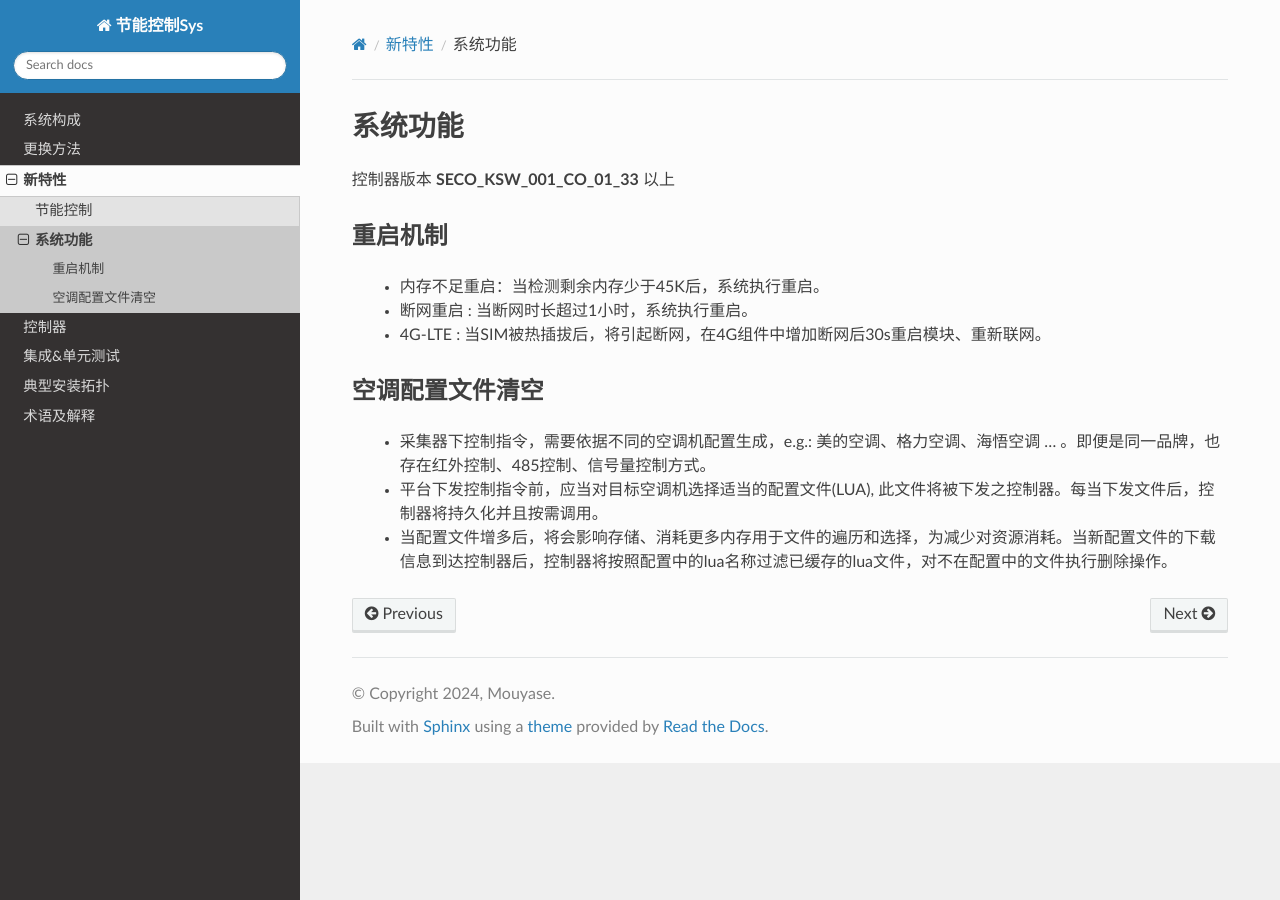
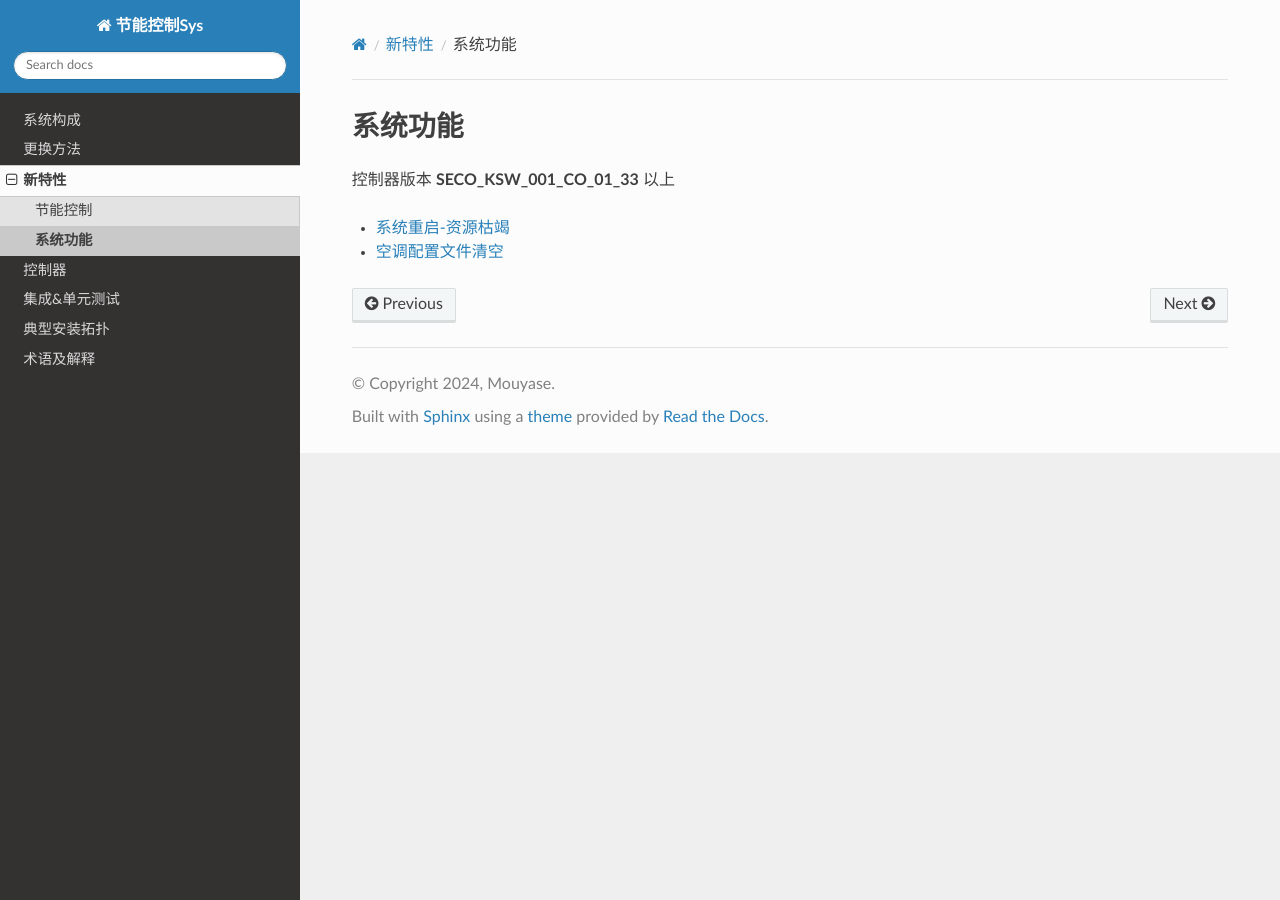
Before and after one commit to Muatrack/ControllerDocs, a Sphinx documentation site: the page built from docs/source/docs/features/system.rst, in a window 1280 px wide. Built offline with Sphinx 7.4.7 and the Read the Docs theme 3.1.0, drawn with Linux system fonts in a browser that asks for light colours.

Commit message:
增加 节能新特性,系统重启新特性

```diff
--- a/docs/source/docs/controller/functions/powersave.rst
+++ b/docs/source/docs/controller/functions/powersave.rst
@@ -127,8 +127,8 @@
 
                         当回风温度降至30度后，(节能关闭状态)空调机将继续保持开机状态，（节能开启状态）控制器进入节能模式，按照预设参数运行。
 
-重启机制
-============
+系统重启-资源枯竭
+=================
 
         控制器版本：\ **>SECO_KSW_001_CO_01_33**\
 
@@ -138,9 +138,8 @@
 
         4G-LTE : 当SIM被热插拔后，将引起断网，在4G组件中增加断网后30s重启模块、重新联网。
 
-
 空调配置文件清空
-===============
+=================
 
         控制器版本：\ **<=SECO_KSW_001_CO_01_33**\
 
--- /dev/null
+++ b/docs/source/docs/controller/functions/system.rst
@@ -0,0 +1,2 @@
+系统功能
+=========
--- a/docs/source/docs/features/system.rst
+++ b/docs/source/docs/features/system.rst
@@ -3,16 +3,5 @@
 
 控制器版本 \ **SECO_KSW_001_CO_01_33**\  以上
 
-重启机制
----------
-
-    * 内存不足重启：当检测剩余内存少于45K后，系统执行重启。
-    * 断网重启 : 当断网时长超过1小时，系统执行重启。
-    * 4G-LTE : 当SIM被热插拔后，将引起断网，在4G组件中增加断网后30s重启模块、重新联网。
-
-空调配置文件清空
----------------
-
-    * 采集器下控制指令，需要依据不同的空调机配置生成，e.g.: 美的空调、格力空调、海悟空调 ... 。即便是同一品牌，也存在红外控制、485控制、信号量控制方式。
-    * 平台下发控制指令前，应当对目标空调机选择适当的配置文件(LUA), 此文件将被下发之控制器。每当下发文件后，控制器将持久化并且按需调用。
-    * 当配置文件增多后，将会影响存储、消耗更多内存用于文件的遍历和选择，为减少对资源消耗。当新配置文件的下载信息到达控制器后，控制器将按照配置中的lua名称过滤已缓存的lua文件，对不在配置中的文件执行删除操作。
+* :ref:`系统重启-资源枯竭`\
+* :ref:`空调配置文件清空`\
```
Also changed, not shown: docs/source/docs/features/powersave.rst (+5 -8 lines).
